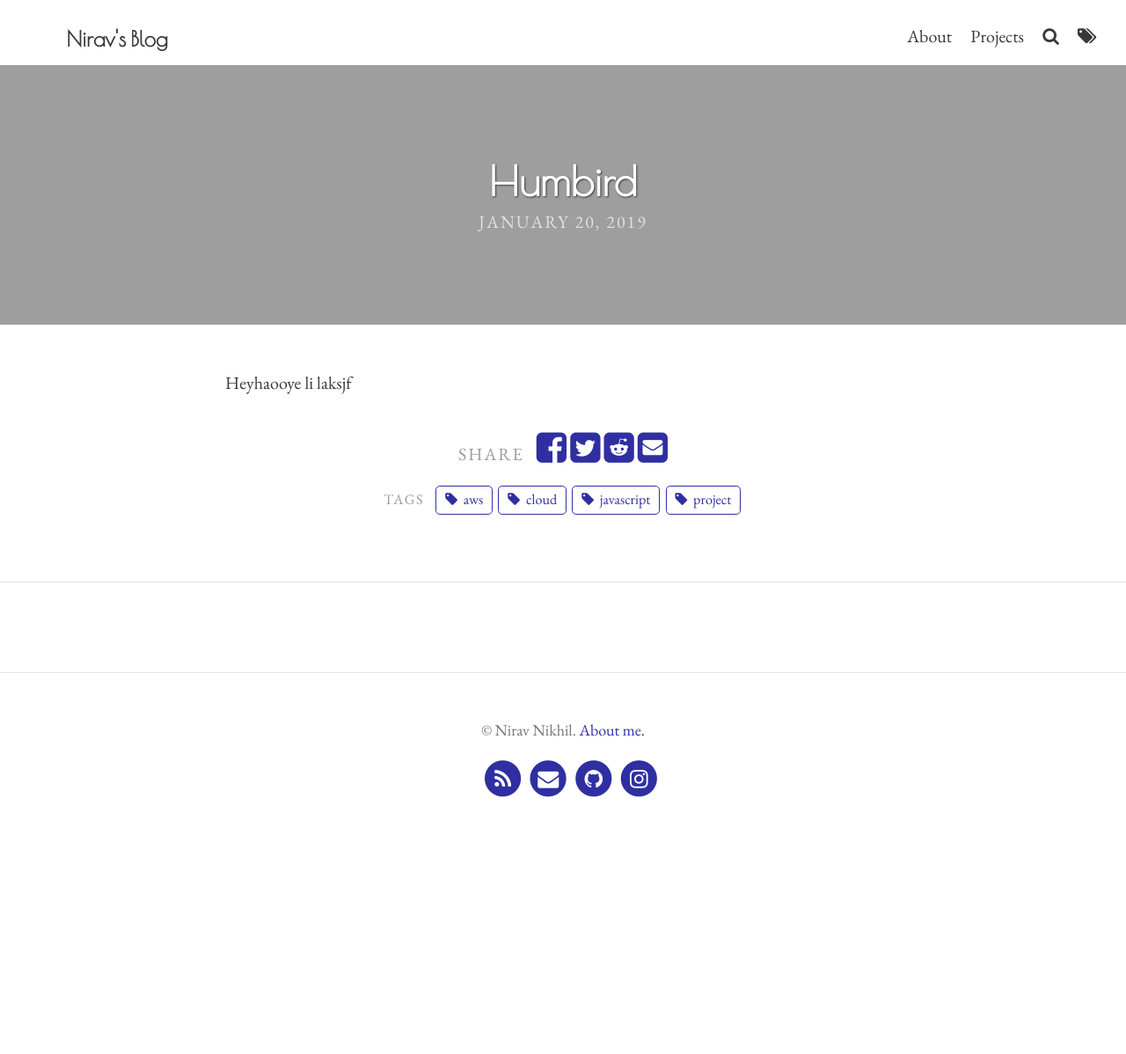
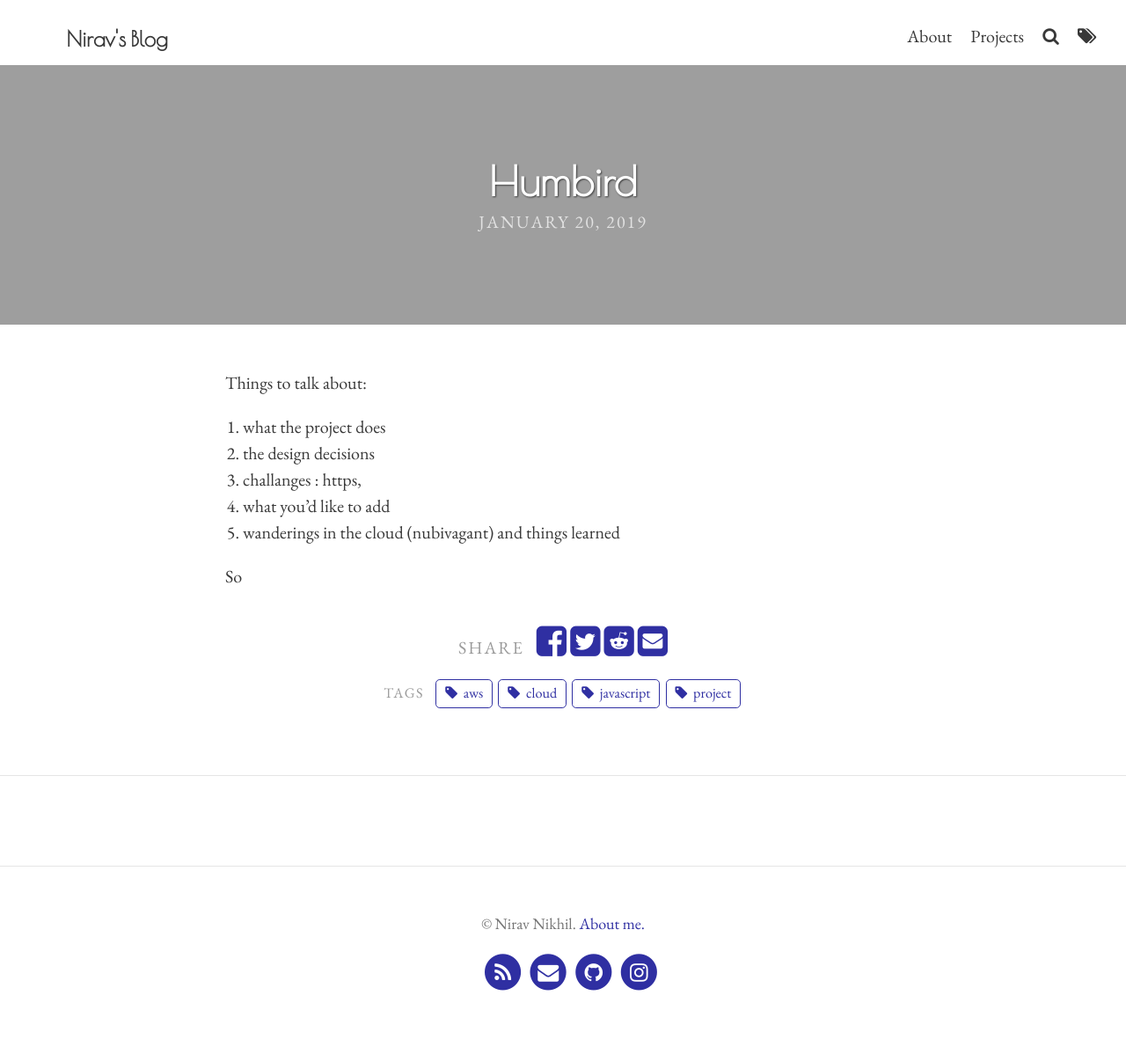
Before and after one commit to niravcodes/niravcodes.github.io, a Jekyll site: the page built from _portfolio/humbird.md, in a window 1280 px wide. Shown: the whole page at 88% size. Built offline with Jekyll 4.4.1, drawn with Linux system fonts in a browser that asks for light colours; comment, search, counter and statistics services are not loaded; before the commit the page ends 978 px from its top, so only the background shows below that.

Commit message:
Update from Forestry.io - Updated humbird.md

```diff
--- a/_portfolio/humbird.md
+++ b/_portfolio/humbird.md
@@ -11,4 +11,12 @@ feature-img: https://nirav.com.np/assets/img/vue2.jpg
 date: 2019-01-20 07:46:50 +0000
 
 ---
-Heyhaooye li laksjf
+Things to talk about:
+
+1. what the project does
+2. the design decisions
+3. challanges : https,
+4. what you'd like to add
+5. wanderings in the cloud (nubivagant) and things learned
+
+So
```
